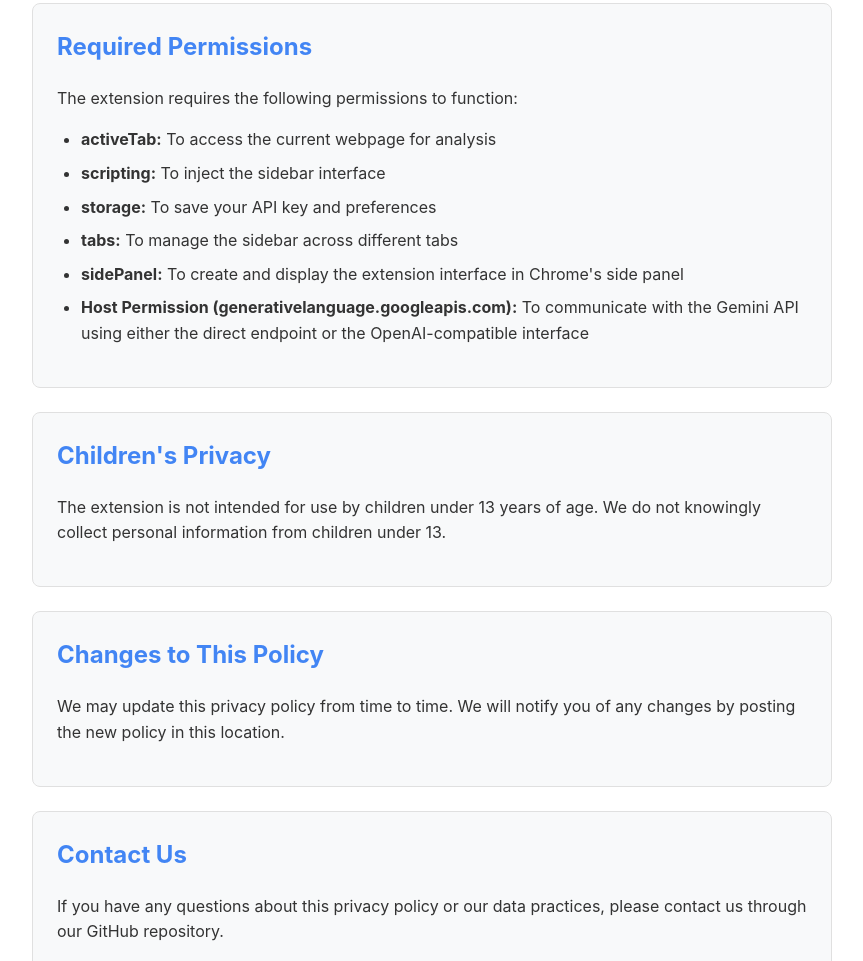
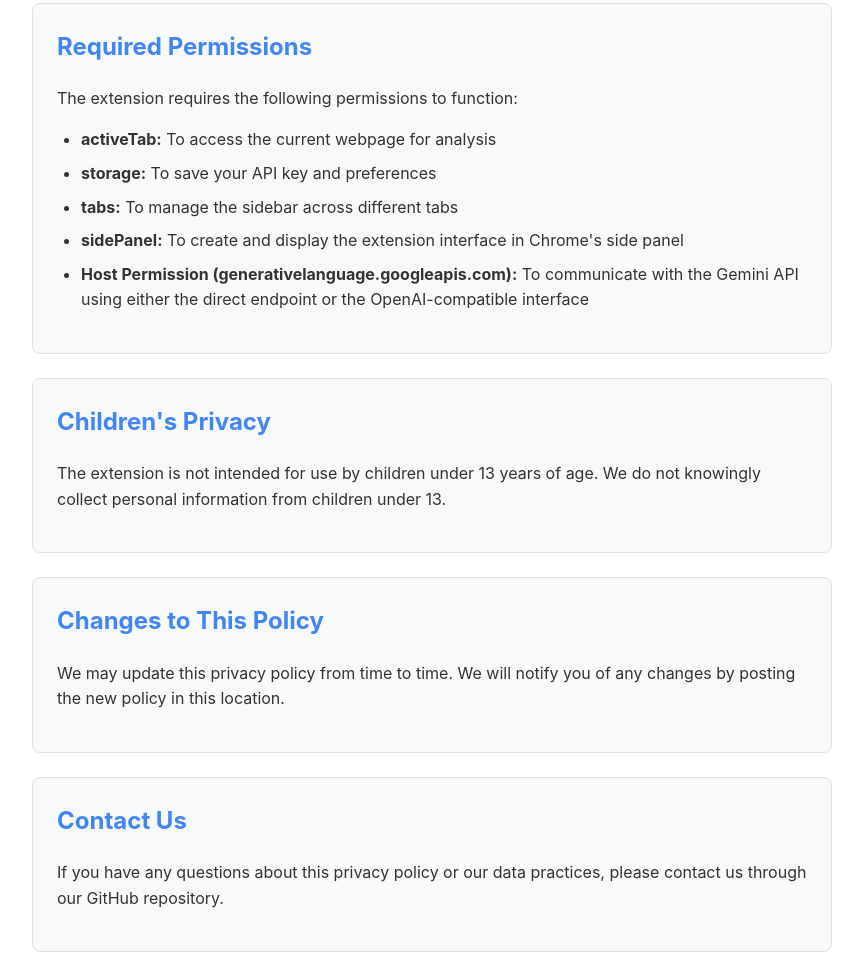
Before and after one commit to SharadGandhi/sidebar-public, a plain HTML site: page privacy-policy.html in a window 1280 px wide. Shown: the part 1725-2686 px from the top of the page, without its empty margins (333-1196 px from the left). Drawn offline with Linux system fonts and the light colour scheme.

Commit message:
Remove scripting permission which is no longer needed

```diff
--- a/privacy-policy.html
+++ b/privacy-policy.html
@@ -361,7 +361,6 @@
                 <p>The extension requires the following permissions to function:</p>
                 <ul>
                     <li><strong>activeTab:</strong> To access the current webpage for analysis</li>
-                    <li><strong>scripting:</strong> To inject the sidebar interface</li>
                     <li><strong>storage:</strong> To save your API key and preferences</li>
                     <li><strong>tabs:</strong> To manage the sidebar across different tabs</li>
                     <li><strong>sidePanel:</strong> To create and display the extension interface in Chrome's side panel</li>
```
